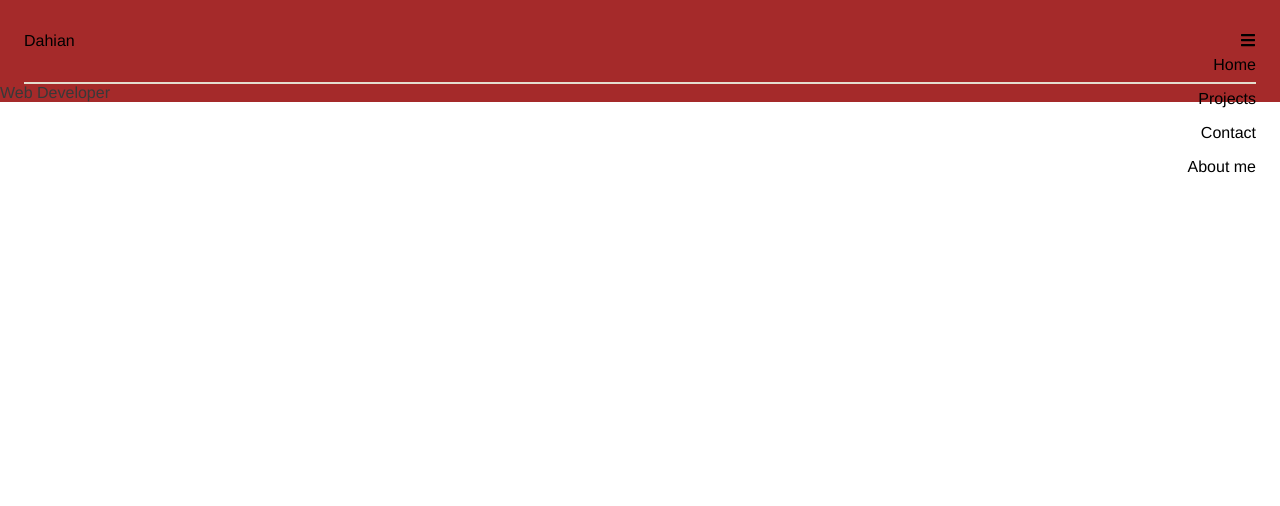
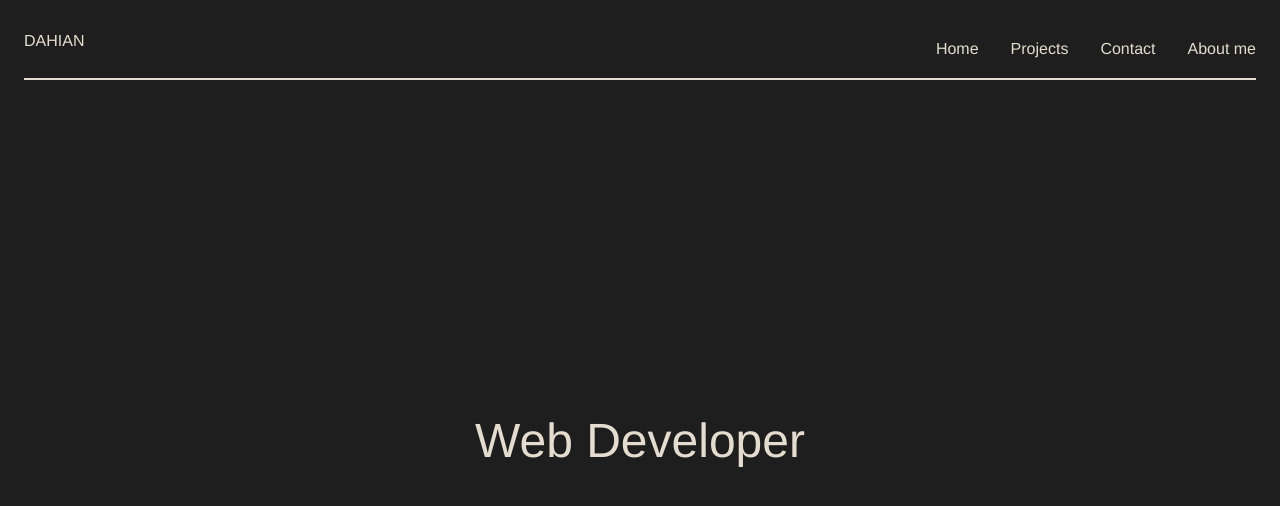
Before and after one commit to Orelin/portfolio-vite, a React (Vite) app: page / in a window 1280 px wide. Shown: the top 506 px of the page. Built offline with nearby package versions, Linux system fonts and the light colour scheme; a web font is replaced by a local one.

Commit message:
Primeros estilos y estructura

```diff
--- a/src/App.scss
+++ b/src/App.scss
@@ -1,5 +1,5 @@
 @use "/src/sass/base/reset";
 
 .App {
-    background-color: brown;
+    background-color: #1E1E1E;
 }
--- a/src/components/header/Header.scss
+++ b/src/components/header/Header.scss
@@ -1,14 +1,14 @@
 .Header {
     display: grid;
     grid-template-columns: 1fr 1fr;
+    max-height: 10vh;
     margin: 0 1.5em;
     padding: 2em 0;
     border-bottom: 2px solid #e4ddcf;
-    min-height: 2em;
-    color: black;
+    color: #e4ddcf;
     &-div {
     }
-    &-p {
+    &-p-logo {
         margin: auto 0;
         -webkit-animation: focus-in-expand 0.8s cubic-bezier(0.39, 0.575, 0.565, 1) both;
         animation: focus-in-expand 0.8s cubic-bezier(0.39, 0.575, 0.565, 1) both;
@@ -16,8 +16,12 @@
     &-nav {
         text-align: -webkit-right;
     }
+    &-hamburger{
+        display: none;
+    }
     &-ul {
         position: fixed;
+        display: none;
         right: 1.5em;
         z-index: 2;
     }
@@ -42,8 +46,15 @@
     }
 }
 
+@media (min-width: 768px) {
+    .Header-ul {
+        display: flex;
+        gap: 2em;
+    }
 
-//Logo (?
+}
+
+//Logo animation (?
 @-webkit-keyframes focus-in-expand {
     0% {
         letter-spacing: -0.5em;
--- a/src/components/home/Home.jsx
+++ b/src/components/home/Home.jsx
@@ -1,9 +1,9 @@
-
+import "./Home.scss";
 
 function Home() {
     return (
         <div className="Home">
-            <p> Web Developer </p>
+            <p className="Home-p"> Web Developer </p>
         </div>
     );
 }
--- /dev/null
+++ b/src/components/home/Home.scss
@@ -0,0 +1,43 @@
+$color-background: bisque;
+$color-triangle: green;
+$color-text: #e4ddcf;
+
+.Home {
+    position: relative;
+    display: flex;
+    align-items: center;
+    justify-content: center;
+    height: 90vh;
+    width: 100%;
+
+/* Triangle background
+    &::before {
+        content: '';
+        position: absolute;
+        bottom: 40%;
+        left: 50%;
+        border-style: solid;
+        border-width: 0 9.375rem 30vh 9.375rem;
+        border-color: transparent transparent $color-background transparent;
+        z-index: 1;
+        transform: translateX(-50%) rotate(180deg);
+        -webkit-transform: translateX(-50%) rotate(180deg);
+        -moz-transform: translateX(-50%) rotate(180deg);
+        -ms-transform: translateX(-50%) rotate(180deg);
+        -o-transform: translateX(-50%) rotate(180deg);
+    }
+    @media (min-width: 1200px) {
+        &::before {
+            bottom: 30%;
+            left: 50%;
+            border-width: 0 15.625rem 40vh 15.625rem;
+        }
+    }
+*/
+
+    .Home-p {
+        font-size: 3rem;
+        color: $color-text;
+        z-index: 1;
+    }
+}
--- a/src/components/logo/Logo.jsx
+++ b/src/components/logo/Logo.jsx
@@ -3,7 +3,7 @@
 function Logo() {
     return (
         <div className="Header-div">
-            <p className="Header-p"> Dahian </p>
+            <p className="Header-p-logo"> DAHIAN </p>
         </div>
     );
 }
--- a/src/components/navbar/Navbar.jsx
+++ b/src/components/navbar/Navbar.jsx
@@ -14,10 +14,10 @@ function Navbar({ data }) {
                 <FaBars/>
             </button>
             <ul className={`Header-ul ${showMenu ? 'show' : ''}`}>
-                {data.map((item) => (
-                    <li className="Header-li" key={item.title}>
-                        <a className="Header-a" href={item.url}>
-                            {item.title}
+                {data.map(({id, title, url}) => (
+                    <li className="Header-li" key={id}>
+                        <a className="Header-a" href={url}>
+                            {title}
                         </a>
                     </li>
                 ))}
```
